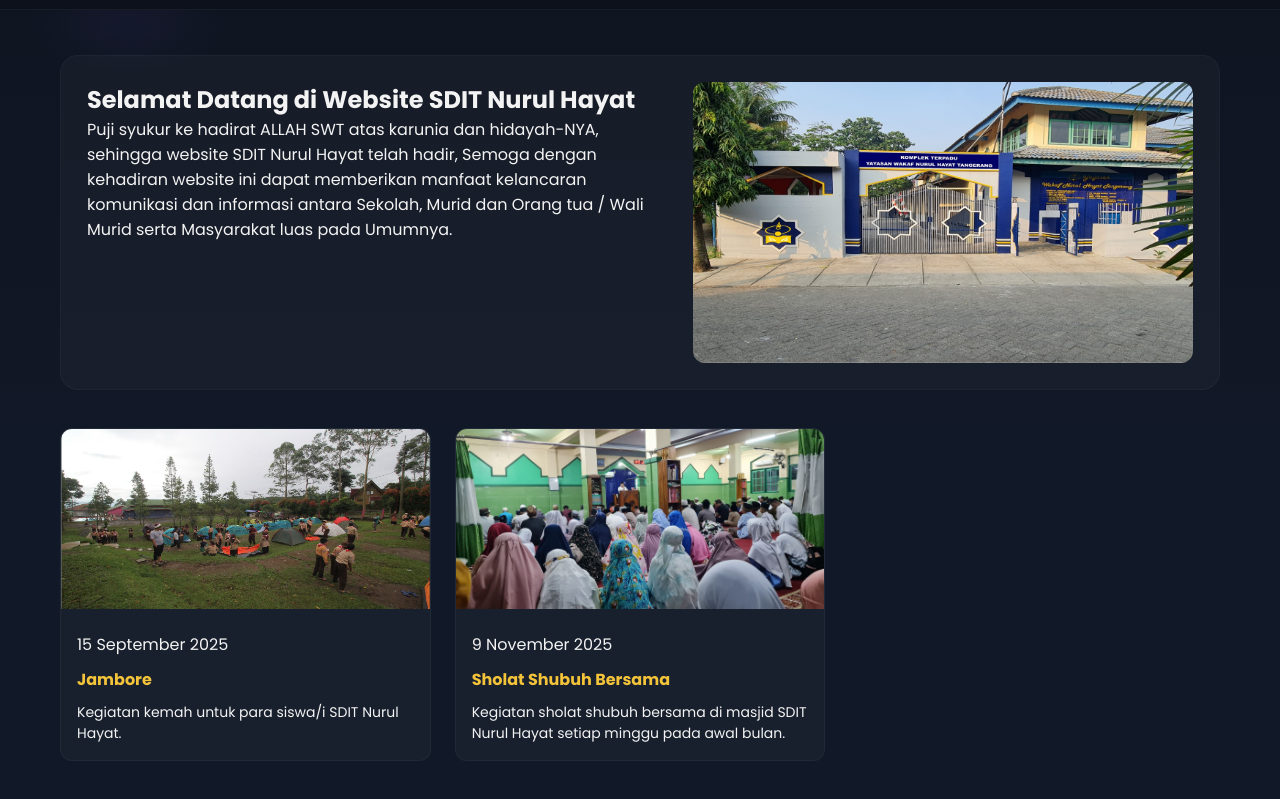
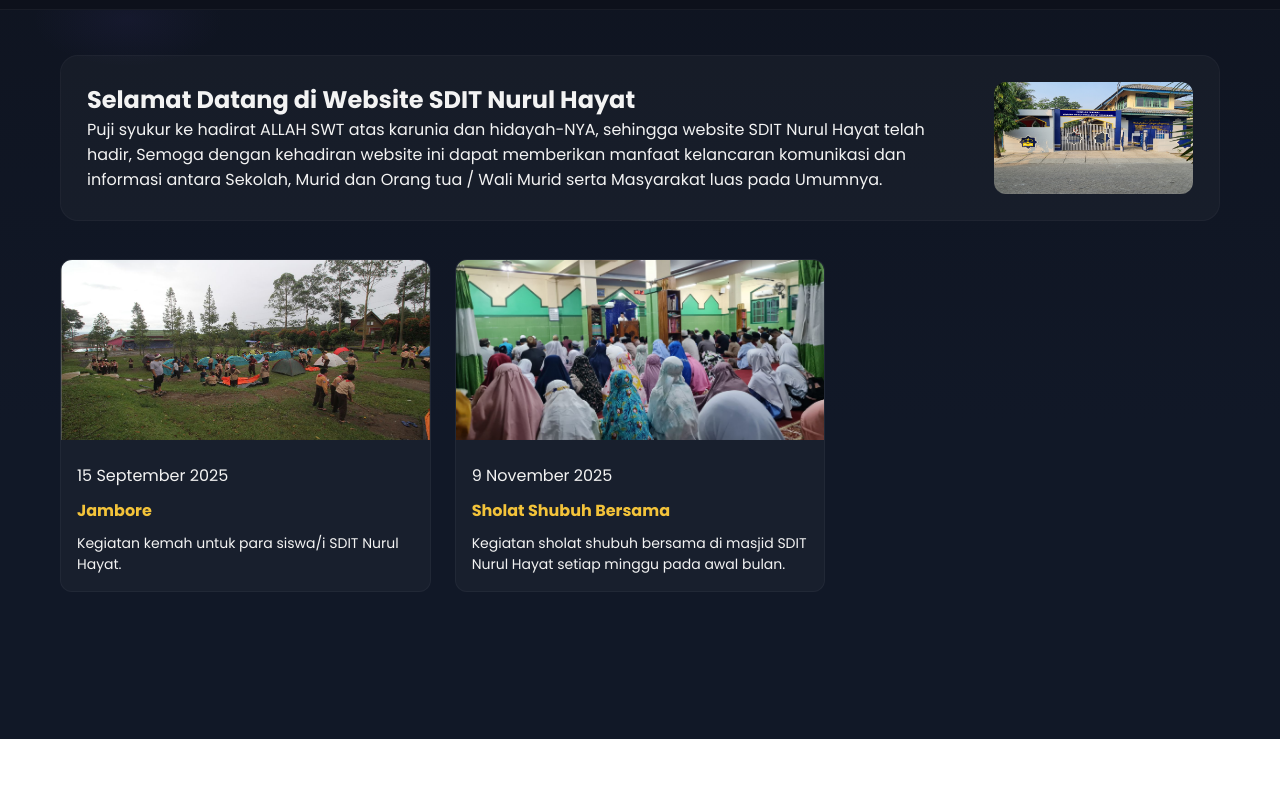
Before and after one commit to paijorts/websekolah, a plain HTML site: page index.html in a window 1280 px wide. Shown: the part 61-860 px from the top of the page. After the commit the page ends 800 px from the top, so only its background shows below. Drawn offline with Linux system fonts and the light colour scheme.

Commit message:
Update style.css

```diff
--- a/style.css
+++ b/style.css
@@ -130,6 +130,7 @@
     margin-bottom: 38px;
     border: 1px solid rgba(255,255,255,0.03);
     transition: var(--trans-slow);
+    overflow: hidden;
     }
     .hero-kanan {
     background: rgba(255,255,255,0.03);
@@ -148,12 +149,13 @@
     }
     .hero-img {
     width: 50%;
-    min-width: 500px;
     border-radius: var(--radius-md);
+    height: auto;
     overflow: hidden;
     transition: var(--trans-slow);
     }
     .hero-img img {
+    height: 100%;
     width: 100%;
     display: block;
     object-fit: cover;
```
